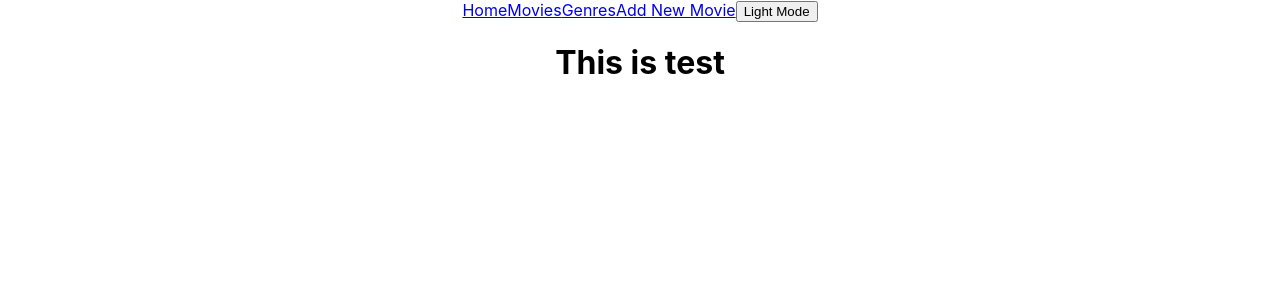
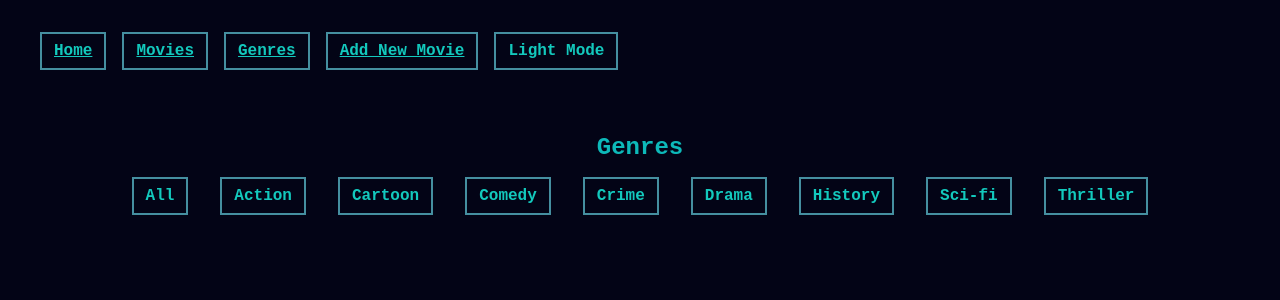
Before and after one commit to ilonagog/trending-movies, a React (Create React App) app: page /genres in a window 1280 px wide. Shown: the top 300 px of the page. Built offline with nearby package versions, Linux system fonts and the light colour scheme; data requests are answered from the project's data file.

Commit message:
passed genres and selected genres in Genres.js , made the POST request for creating a new movie

```diff
--- a/db.json
+++ b/db.json
@@ -370,6 +370,30 @@
       "genre": "Thriller",
       "star": "0",
       "about": "Though Kevin (James McAvoy) has evidenced 23 personalities to his trusted psychiatrist, Dr. Fletcher (Betty Buckley), there remains one still submerged who is set to materialize and dominate all of the others. Compelled to abduct three teenage girls led by the willful, observant Casey, Kevin reaches a war for survival among all of those contained within him -- as well as everyone around him -- as the walls between his compartments shatter."
+    },
+    {
+      "title": "ghj",
+      "year": "hgj",
+      "poster": "hgj",
+      "genre": "hgj",
+      "about": "hgj",
+      "id": 41
+    },
+    {
+      "title": "ghj",
+      "year": "hgj",
+      "poster": "hgj",
+      "genre": "hgj",
+      "about": "hgj",
+      "id": 42
+    },
+    {
+      "title": "ghj",
+      "year": "hgj",
+      "poster": "hgj",
+      "genre": "hgj",
+      "about": "hgj",
+      "id": 43
     }
   ]
 }
--- a/src/App.js
+++ b/src/App.js
@@ -11,6 +11,8 @@ import NewMovieForm from './components/NewMovieForm';
 function App() {
   const [isDarkMode, setIsDarkMode] = useState(true);
   const [genres, setGenres] = useState([])
+  const [selectedGenre, setSelectedGenre] = useState("All")
+
   const [movies, setMovies] = useState([]);
 
   useEffect(() => {
@@ -46,6 +48,7 @@ function App() {
     const updatedArray = movies.map((movie) => movie.id === updatedMovie ? updatedMovie : movie)
     setMovies(updatedArray)
   }
+  const moviesFilteredByGenres = movies.filter(movie => movie.genre === selectedGenre || selectedGenre === "All")
 
 
 
@@ -55,8 +58,8 @@ function App() {
       <NavBar isDarkMode={isDarkMode} handleDarkMode={handleDarkMode} />
       <Routes>
         <Route path="/" element={<Home />} />
-        <Route path="/movies" element={<MovieList movies={movies} onDeleteMovies={onDeleteMovies} onUpdateMovie={handleUpdateMovie} />} />
-        <Route path="/genres" element={<Genres genres={genres} />} />
+        <Route path="/movies" element={<MovieList movies={moviesFilteredByGenres} onDeleteMovies={onDeleteMovies} onUpdateMovie={handleUpdateMovie} />} />
+        <Route path="/genres" element={<Genres genres={genres} selectedGenre={selectedGenre} setSelectedGenre={setSelectedGenre} />} />
         <Route path="/movie/new" element={<NewMovieForm addNewMovie={addNewMovie} />} />
       </Routes>
     </div>
--- a/src/components/Genres.js
+++ b/src/components/Genres.js
@@ -1,9 +1,27 @@
 import React from 'react'
 
-function Genres({ genres }) {
+function Genres({ genres, selectedGenre, setSelectedGenre }) {
+    const filteredButtons = genres.map((genre) => (
+
+
+        <button
+            key={genre}
+            onClick={(e) => setSelectedGenre(genre)}
+            className={genre === selectedGenre ? "selected" : null}>
+            {genre}
+        </button>
+
+    ));
     return (
         <div>
-            <h1>This is test</h1>
+            <section >
+                <h2>Genres</h2>
+                <div className="filter" >
+
+                    {filteredButtons}
+
+                </div>
+            </section>
 
         </div>
     )
--- a/src/components/Home.js
+++ b/src/components/Home.js
@@ -11,7 +11,7 @@ const Home = () => {
     })
 
     return (
-        <div>
+        <div className='videoContainer'>
             <div style={{ margin: "1rem 0" }}>
                 <a className="button" href="/movies">
                     View All Movies
@@ -19,8 +19,10 @@ const Home = () => {
                 </a>
                 <br></br>
                 <h3 style={{ fontSize: "3rem" }}>Upcomming Movie Trailers : </h3>
-                <br></br>
-                <div >
+            </div>
+            <br></br>
+            <div>
+                <div className='videos' >
                     {handleVideos}
                 </div>
             </div>
--- a/src/components/MoviePage.js
+++ b/src/components/MoviePage.js
@@ -19,8 +19,8 @@ function MoviePage({ movie, onDeleteMovie }) {
 
     return (
         <ReactCardFlip isFlipped={isFlipped} flipDirection="horizontal">
-
-            <div> <li className='card'>
+            <div className='container'>
+                <li className='card'>
                     <figure className="image">
                         <img src={poster} alt={poster} />
                     </figure>
@@ -34,15 +34,13 @@ function MoviePage({ movie, onDeleteMovie }) {
                         <button className="info" onClick={handleFlip}>Info</button>
                         <button className="delete" onClick={handleDeleteClick} >🚮</button>
                     </footer>
-            </li></div>
-
-
+                </li>
+            </div>
             <div>
                 <button onClick={handleFlip}>Back</button>
                 <br />
                 <p>{about}</p>
             </div>
-
         </ReactCardFlip>
     )
 }
--- a/src/components/NewMovieForm.js
+++ b/src/components/NewMovieForm.js
@@ -1,24 +1,48 @@
 import { useState } from 'react'
 
-const NewMovieForm = () => {
+function NewMovieForm({ addNewMovie }) {
     const [newTitle, setNewTitle] = useState("")
     const [newYear, setNewYear] = useState("")
     const [newPoster, setNewPoster] = useState("")
     const [newGenre, setNewGenre] = useState("")
     const [newAbout, setNewAbout] = useState("")
+
+
+    const resetForm = () => {
+        setNewTitle("")
+        setNewYear("")
+        setNewPoster("")
+        setNewGenre("")
+        setNewAbout("")
+    }
     const handleSubmit = (e) => {
         e.preventDefault()
 
-        // const newMovie = {
-        //     title: newTitle,
-        //     year: newYear,
-        //     poster: newPoster,
-        //     genre: newGenre,
-        //     about: newAbout
+        const newMovie = {
+            title: newTitle,
+            year: newYear,
+            poster: newPoster,
+            genre: newGenre,
+            about: newAbout
+        }
 
-        // }
         // console.log(newMovie)
+        fetch(" http://localhost:3000/movies", {
+            method: "POST",
+            headers: {
+                "Content-type": "application/json",
+            },
+            body: JSON.stringify(newMovie)
+        })
+            .then((r) => r.json())
+            .then((movie) => {
+                addNewMovie(movie);
+                resetForm()
+            })
     }
+
+
+
 
     return (
         <section>
--- a/src/index.css
+++ b/src/index.css
@@ -11,3 +11,325 @@ code {
   font-family: source-code-pro, Menlo, Monaco, Consolas, 'Courier New',
     monospace;
 }
+
+:root {
+  --turquoise: #13c9bd;
+  --mid-turquoise: #161972;
+  --dark-turquoise: #458fa0;
+  --black: #030416;
+  --white: #f1f1f1;
+  --grey: #d6e2e7;
+  --dark-grey: #7f8a8e;
+  --yellow: #f9c51a;
+  --orange: #ff5c00;
+  --fuschia: #e80352;
+  --blue: #338fff;
+  --blue-dark: #145cb3;
+  --purple: #cda2ff;
+  --green: #00ef7c;
+  --color: var(--white);
+  --background: var(--black);
+  --primary: var(--turquoise);
+}
+
+.movie-image img {
+  width: 100%;
+  max-width: 1000px;
+  display: block;
+  margin-bottom: 2rem;
+}
+
+h2 {
+  color: rgb(13, 185, 185);
+}
+
+.trending {
+  width: 30%;
+  height: 40px;
+}
+
+.star {
+  border: none;
+}
+
+.delete {
+  border: none;
+
+}
+
+/* layout */
+* {
+  padding: 0;
+  margin: 0;
+  box-sizing: border-box;
+}
+
+.container {
+  display: inline-block;
+}
+
+.react-card-flipper {
+  display: inline;
+}
+
+body {
+  font-family: "Fira Code", monospace;
+  font-size: 16px;
+  color: var(--color);
+  background-color: var(--background);
+}
+
+.App {
+  color: var(--color);
+  background-color: var(--background);
+  min-height: 100vh;
+}
+
+.App.light {
+  --color: var(--black);
+  --background: var(--white);
+  --primary: var(--dark-turquoise);
+}
+
+section {
+  padding: 2rem;
+  display: flex;
+  flex-direction: column;
+  align-items: center;
+}
+
+h3 {
+  color: rgb(13, 185, 185);
+}
+
+/* buttons */
+button {
+  padding: 0.5rem 0.75rem;
+  border: none;
+  font: inherit;
+  font-weight: 600;
+  color: inherit;
+  cursor: pointer;
+  color: var(--primary);
+  background-color: var(--background);
+  border: 2px solid var(--dark-turquoise);
+  transition: background-color 0.2s;
+}
+
+button.active,
+button:focus,
+button:hover {
+  outline: none;
+  color: var(--white);
+  background-color: var(--primary);
+  border: 2px solid var(--primary);
+}
+
+button:disabled {
+  cursor: not-allowed;
+  color: var(--dark-grey);
+  background-color: var(--grey);
+}
+
+/* header */
+header {
+  padding: 1rem;
+  display: flex;
+  justify-content: space-between;
+  align-content: center;
+}
+
+.branding img {
+  width: 5%;
+  height: 10%;
+  position: absolute;
+  top: 15px;
+  left: 30px;
+}
+
+/* forms */
+.form {
+  display: flex;
+  flex-direction: column;
+  width: 500px;
+  margin: 0 auto;
+  border: 2px solid var(--dark-turquoise);
+  padding: 1.75rem;
+}
+
+.form h3 {
+  margin-bottom: 1rem;
+}
+
+input,
+textarea,
+select {
+  margin-top: 0.25rem;
+  margin-bottom: 1rem;
+  padding: 0.5rem;
+  border: none;
+  font-size: 1.25rem;
+  font-weight: bold;
+  transition: all 0.3s;
+  border: 2px solid var(--color);
+}
+
+input:focus,
+textarea:focus,
+select:focus {
+  outline: none;
+  border: 2px solid var(--primary);
+}
+
+#search {
+  font-family: 'Times New Roman', Times, serif;
+  font-size: 16px;
+  text-align: center;
+  width: 30%;
+  height: 0%;
+  background-color: #d0d8d3;
+  color: #030416;
+}
+
+::placeholder {
+
+
+  color: black
+}
+
+.form button[type="submit"] {
+  width: 100%;
+  cursor: pointer;
+}
+
+/* Filter */
+.filter {
+  display: flex;
+  flex-wrap: wrap;
+  justify-content: center;
+  padding: 1rem;
+}
+
+.filter button {
+  margin: 0 1rem;
+}
+
+.videos {
+  align-items: center;
+  column-gap: 3rem;
+  display: center;
+}
+
+.videoContainer {
+  align-items: center;
+}
+
+.container {
+  align-items: center;
+}
+
+/* cards */
+.cards {
+  flex-wrap: wrap;
+  margin: 0;
+  list-style: none;
+  width: 100%;
+  display: grid;
+  grid-template-columns: repeat(auto-fill, minmax(250px, 1fr));
+  gap: 1.5rem;
+}
+
+.card {
+  max-width: 400px;
+  display: grid;
+  grid-template-rows: auto 1fr auto;
+}
+
+@media screen and (max-width: 588px) {
+  .card {
+    display: block;
+    max-width: inherit;
+  }
+}
+
+.card .image {
+  max-height: 200px;
+  overflow: hidden;
+  position: relative;
+}
+
+.card .image img {
+  width: 100%;
+  height: 175px;
+  object-fit: cover;
+}
+
+.details {
+  margin: 0.5rem;
+}
+
+.details h4 {
+  margin: 0.5rem 0;
+}
+
+.details p {
+  margin: 0.5rem 0;
+}
+
+.card .extra {
+  margin-top: auto;
+}
+
+
+.box {
+  padding: 1.75rem;
+}
+
+.button,
+button {
+  padding: 0.5rem 0.75rem;
+  border: none;
+  font: inherit;
+  font-weight: 600;
+  color: inherit;
+  cursor: pointer;
+  color: var(--primary);
+  background-color: var(--background);
+  border: 2px solid var(--dark-turquoise);
+  transition: background-color 0.2s;
+}
+
+.button.active,
+.button:hover,
+button.active,
+button:focus,
+button:hover {
+  outline: none;
+  /* color: var(--white); */
+  background-color: var(--blue);
+  border: 2px solid var(--primary);
+}
+
+nav {
+  padding: 1rem;
+  display: flex;
+  justify-content: space-between;
+  align-content: center;
+}
+
+.navigation * {
+  margin: 0 0.5rem;
+}
+
+header h1 a {
+  border-bottom: none;
+}
+
+header h1 a:hover {
+  border-bottom: none;
+  background-color: transparent;
+}
+
+h1.branding {
+  display: flex;
+}
```
Also changed, not shown: src/components/Header.js (added, +10 -0 lines). Lines whose indentation alone changed are shown as unchanged.
